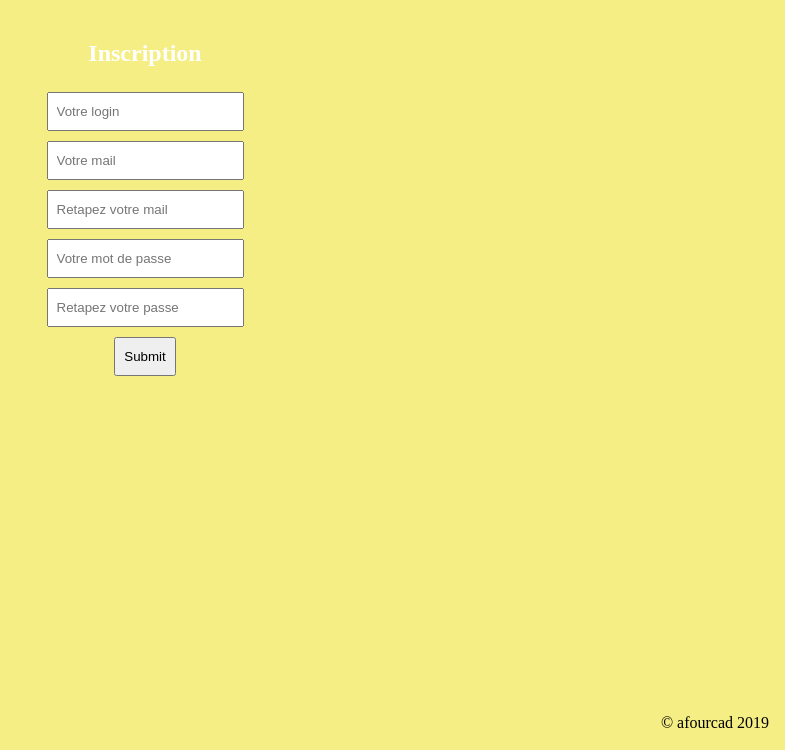
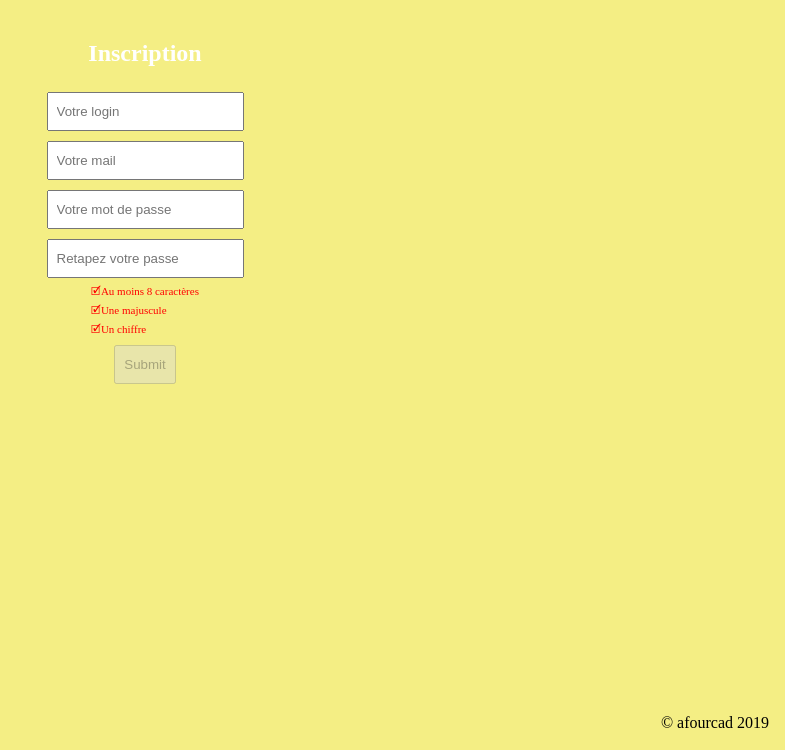
Before and after one commit to afourcad/Camagru, a PHP site: page /index.php?action=inscription in a window 1280 px wide. Shown: the part 50-800 px from the top of the page, without its empty margins (495-1280 px from the left). Run offline with PHP 8.4, Linux system fonts and the light colour scheme.

Commit message:
ajout du formulaire inscription js

```diff
--- a/public/css/general.css
+++ b/public/css/general.css
@@ -75,6 +75,16 @@ header h1{
     /* padding-top: 10px; */
 }
 
-.formArea div{
-    /* padding-bottom: 10px; */
+
+
+.fi_checkPwd{
+    list-style: none;
+    color:red;
+    margin: 0;
+    font-size: 11px;
+    padding-left: 0px;
 }
+
+.fi_checkPwd li:before{
+    content: "\1f5f9 "; /*Check*/
+}
--- /dev/null
+++ b/public/js/inscriptionCheck.js
@@ -0,0 +1,64 @@
+(function(){
+    var checkMail = document.getElementById('mail');
+    var checkPass = document.getElementById('pass');
+    var checkButton = document.getElementById('inscritptionButton');
+
+    var checkPassMaj = document.getElementById('checkPassMaj');
+    var checkPassNum = document.getElementById('checkPassNum');
+    var checkPassMinChar = document.getElementById('checkPassMinChar');
+    var regMaj = /[A-Z]/;
+    var regNum = /[0-9]/;
+    var regCharNum = /^.{8,}$/;
+    var regEmail = /^[_a-z0-9-]+(\.[_a-z0-9-]+)*@[a-z0-9-]+(\.[a-z0-9-]+)*(\.[a-z]{2,3})$/i;
+    var checked = [false, false, false, false];
+
+    checkButton.disabled = true;
+    function checkValidPass(){
+        var str = checkPass.value;
+        console.log(str);
+        if(str.match(regCharNum)){
+            checkPassMinChar.setAttribute('style', 'color: green;');
+            checked[0] = true;
+        }
+        else{
+            checkPassMinChar.setAttribute('style', 'color: red;');
+            checked[0] = false;
+        }
+        if(str.match(regMaj)){
+            checkPassMaj.setAttribute('style', 'color: green;');
+            checked[1] = true;
+        }
+        else{
+            checkPassMaj.setAttribute('style', 'color: red;');
+            checked[1] = false;
+        }
+        if(str.match(regNum)){
+            checkPassNum.setAttribute('style', 'color: green;');
+            checked[2] = true;
+        }
+        else{
+            checkPassNum.setAttribute('style', 'color: red;');
+            checked[2] = false;
+        }
+    }
+
+    function checkValidMail(){
+        var str = checkMail.value;
+        console.log(str);
+        if(str.match(regEmail)){
+            checkMail.setAttribute('style', 'background-color: rgba(140, 221, 79, 0.5);');
+            checked[3] = true;
+        }
+        else{
+            checkMail.setAttribute('style', 'background-color: rgba(247, 27, 27, 0.5);');
+            checked[3] = false;
+        }
+    }
+
+    checkMail.addEventListener('input', checkValidMail, false);
+    checkPass.addEventListener('input', checkValidPass, false);
+
+    function proceedInscription(){
+        /*event.preventDefault*/
+    }
+})();
--- a/view/front/insciption.php
+++ b/view/front/insciption.php
@@ -15,12 +15,17 @@
     <form action="index.php?action=createUser" class="formArea" method="post">
         <input type="text" id="name" name="name" placeholder="Votre login">
         <input type="text" id="mail" name="mail" placeholder="Votre mail">
-        <input type="text" id="mail2" name="mail2" placeholder="Retapez votre mail">
         <input type="password" id="pass" name="pass" placeholder="Votre mot de passe">
         <input type="password" id="pass2" name="pass2" placeholder="Retapez votre passe">
-        <input type="submit">
+        <ul class="fi_checkPwd">
+          <li  id="checkPassMinChar">Au moins 8 caractères</li>
+          <li id ="checkPassMaj">Une majuscule</li>
+          <li id="checkPassNum">Un chiffre</li>
+        </ul>
+        <input type="submit" id="inscritptionButton">
     </form>
 </div>
+<script src="public/js/inscriptionCheck.js"></script>
 <?php $content = ob_get_clean(); ?>
 
 <?php require('view/front/template.php');
--- a/view/front/template.php
+++ b/view/front/template.php
@@ -6,7 +6,6 @@
     <title><?= $title ?></title>
     <meta name="viewport" content="width=device-width, initial-scale=1">
     <link rel="stylesheet" type="text/css" media="screen" href="public/css/general.css">
-    <!-- php pour mettre d autre css -->
 </head>
 <body>
     <?= $content ?>
```
Also changed, not shown: plop.html (added, +65 -0 lines).
